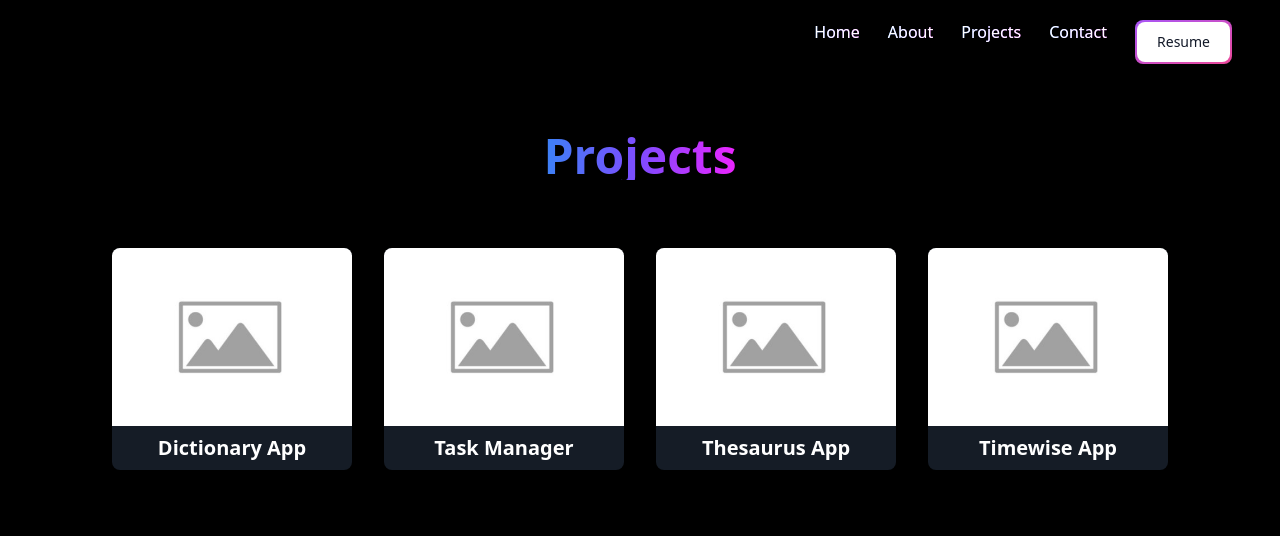
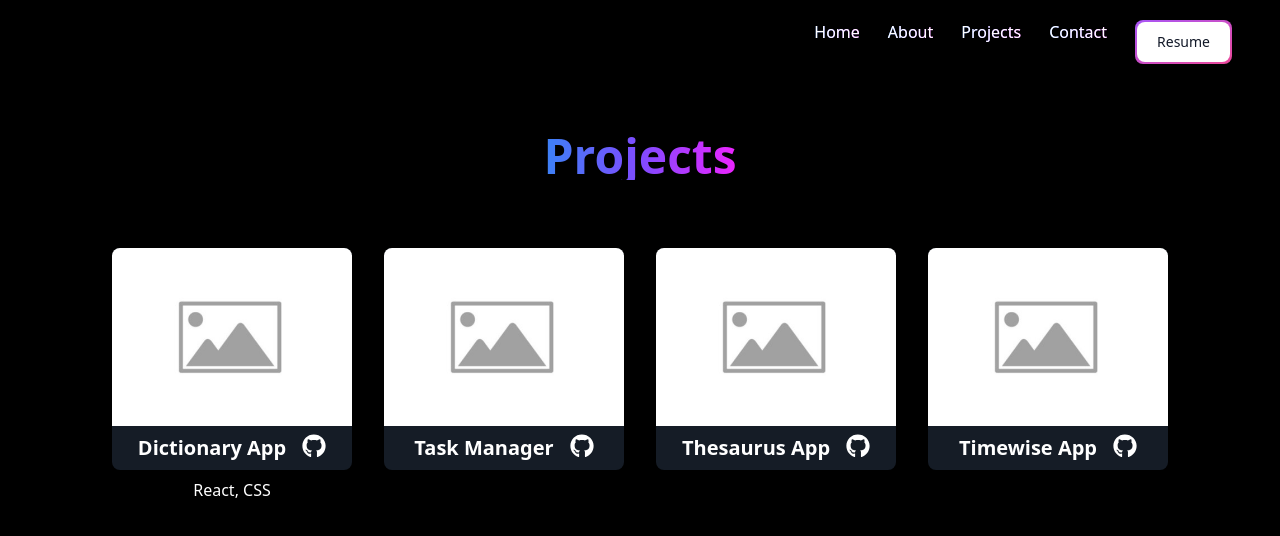
Before and after one commit to kimbencinas/kimbencinas.github.io, a React (Create React App) app: page /projects in a window 1280 px wide. Shown: the top 536 px of the page. Built offline with nearby package versions, Linux system fonts and the light colour scheme.

Commit message:
added github icon/link to projects

```diff
--- a/src/Components/CardTile.jsx
+++ b/src/Components/CardTile.jsx
@@ -1,11 +1,19 @@
 import React from 'react';
+import { FontAwesomeIcon } from '@fortawesome/react-fontawesome'
+import { faGithub } from '@fortawesome/free-brands-svg-icons';
+import '@fortawesome/fontawesome-free/css/all.css';
 
-export default function CardTile({ cardImg, cardTitle, cardDescription }) {
+export default function CardTile({ cardImg, cardTitle, cardDescription, projectLink }) {
     return (
         <div>
             <div className="bg-gray-800 bg-opacity-70 rounded-lg w-60 flex flex-col justify-center items-center">
                 <img src={cardImg} alt={cardTitle} className="w-full h-full object-cover rounded-t-lg" />
-                <h2 className="text-xl font-semibold text-center p-2">{cardTitle}</h2>
+                <div className="flex p-2 gap-4">
+                    <h2 className="text-xl font-semibold text-center">{cardTitle}</h2>
+                    <a href="https://github.com/kimbencinas" target="_blank" rel="noopener noreferrer">
+                        <FontAwesomeIcon icon={faGithub} style={{ color: "#ffffff" }} className="size-5 xs:size-6 sm:size-5 md:size-5  lg:size-6" />
+                    </a>
+                </div>
             </div>
             <p className="text-md text-center mt-2">{cardDescription}</p>
         </div>
--- a/src/Pages/Projects.jsx
+++ b/src/Pages/Projects.jsx
@@ -13,7 +13,7 @@ export default function Projects() {
                     <CardTile
                         cardImg={PlaceholderImg}
                         cardTitle="Dictionary App"
-                        cardDescription=""
+                        cardDescription="React, CSS"
                     />
                     <CardTile
                         cardImg={PlaceholderImg}
```
